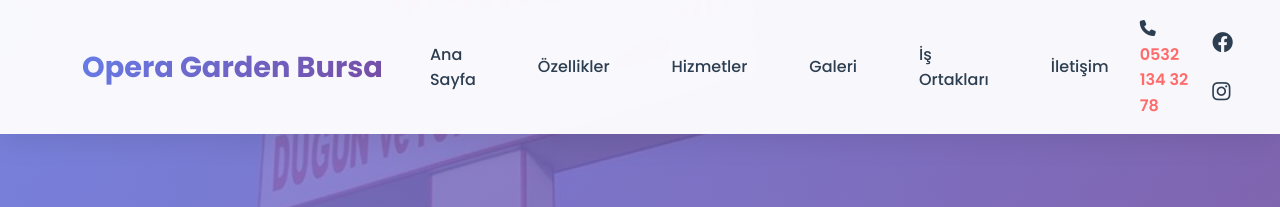
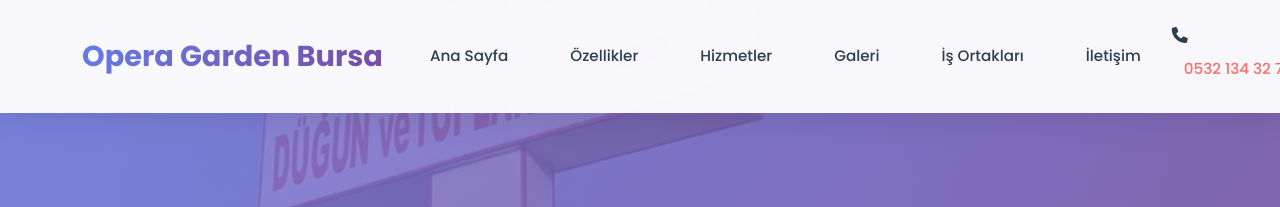
Before and after one commit to erhankorkut16/open-garden-bursa, a plain HTML site: page public/index.html in a window 1280 px wide. Shown: the top 207 px of the page. Drawn offline with nearby package versions, Linux system fonts and the light colour scheme.

Commit message:
Update index.html

```diff
--- a/public/index.html
+++ b/public/index.html
@@ -618,6 +618,22 @@
         .animate-on-load {
             animation: fadeIn 0.8s ease-out;
         }
+
+                /* Navigation Links Styling */
+                nav .navbar-nav a {
+                                white-space: nowrap;
+                                padding: 8px 12px;
+                                font-size: 0.95rem;
+                                font-weight: 500;
+                                border-radius: 6px;
+                                transition: all 0.3s ease;
+                                display: inline-block;
+                }
+
+                nav .navbar-nav a:hover {
+                                background-color: rgba(102, 126, 234, 0.1);
+                                transform: translateY(-2px);
+                }
     </style>
 </head>
 <body>
```
